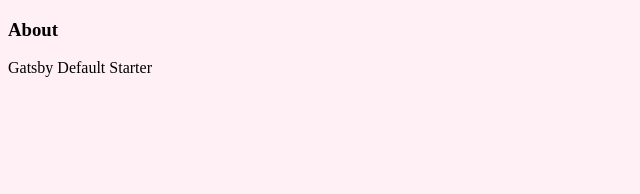
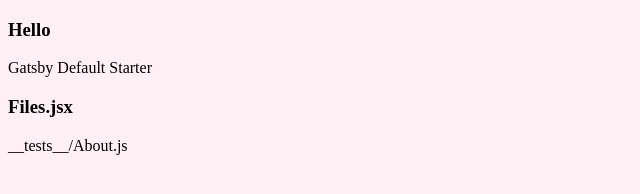
Before and after one commit to Ourstress/sgrentalguide2, a Gatsby site: page /About in a window 1280 px wide. Shown: the whole page, without its empty margins (0-640 px from the left). Built offline with nearby package versions, Linux system fonts and the light colour scheme; Gatsby itself is replaced by a stand-in of ours.

Commit message:
implemented filesystem and display 1 file node within about.js

```diff
--- a/gatsby-config.js
+++ b/gatsby-config.js
@@ -29,6 +29,13 @@
     },
     `gatsby-plugin-flow`,
     `gatsby-plugin-sass`,
+    {
+      resolve: `gatsby-source-filesystem`,
+      options: {
+        name: `src`,
+        path: `${__dirname}/src/`,
+      },
+    },
     // this (optional) plugin enables Progressive Web App + Offline functionality
     // To learn more, visit: https://gatsby.app/offline
     // 'gatsby-plugin-offline',
--- a/package.json
+++ b/package.json
@@ -13,7 +13,7 @@
     "gatsby-plugin-react-helmet": "^3.0.2",
     "gatsby-plugin-sass": "^2.0.7",
     "gatsby-plugin-sharp": "^2.0.17",
-    "gatsby-source-filesystem": "^2.0.8",
+    "gatsby-source-filesystem": "^2.0.17",
     "gatsby-transformer-sharp": "^2.1.10",
     "node-sass": "^4.11.0",
     "prop-types": "^15.6.2",
--- a/src/pages/About.jsx
+++ b/src/pages/About.jsx
@@ -2,6 +2,7 @@
 
 import React from 'react'
 import { StaticQuery, graphql } from 'gatsby'
+import Files from './Files'
 
 type dataQuery = {
   site: {
@@ -11,7 +12,7 @@
   },
 }
 
-const About = ({ data }: { data: dataQuery }) => (
+const SiteTitle = ({ data }: { data: dataQuery }) => (
   <StaticQuery
     query={graphql`
       query {
@@ -24,13 +25,19 @@
     `}
     render={data => (
       <div>
-        <h3>About</h3>
         <p>{data.site.siteMetadata.title}</p>
       </div>
     )}
   />
 )
 
+const About = () => (
+  <div>
+    <h3>Hello</h3>
+    <SiteTitle />
+    <Files />
+  </div>
+)
 export default About
 
 // export const query = graphql`
--- /dev/null
+++ b/src/pages/Files.jsx
@@ -0,0 +1,40 @@
+// @flow
+
+import React from 'react'
+import { StaticQuery, graphql } from 'gatsby'
+
+type dataQuery = {
+  allFile: {
+    edges: node[],
+  },
+}
+
+type node = {
+  id: string,
+  relativePath: string,
+}
+
+const Files = ({ data }: { data: dataQuery }) => (
+  <StaticQuery
+    query={graphql`
+      query {
+        allFile {
+          edges {
+            node {
+              id
+              relativePath
+            }
+          }
+        }
+      }
+    `}
+    render={data => (
+      <div>
+        <h3>Files.jsx</h3>
+        <p>{data.allFile.edges[0].node.relativePath}</p>
+      </div>
+    )}
+  />
+)
+
+export default Files
```
Also changed, not shown: 1 other file.
